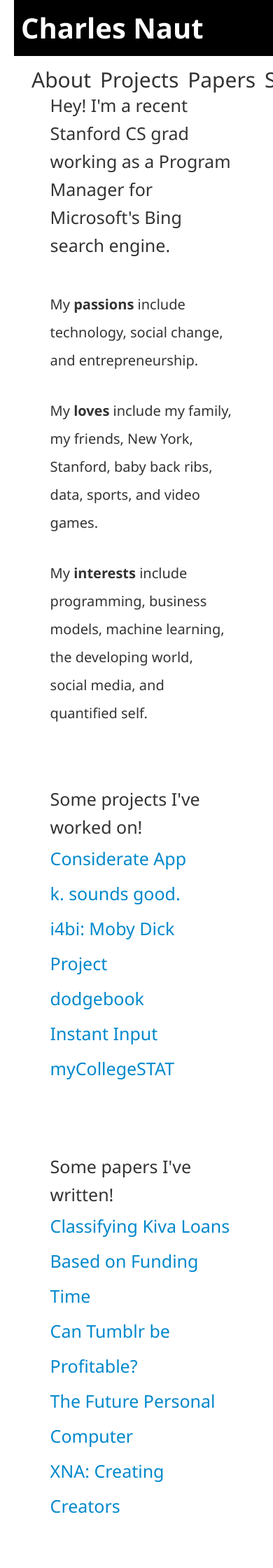
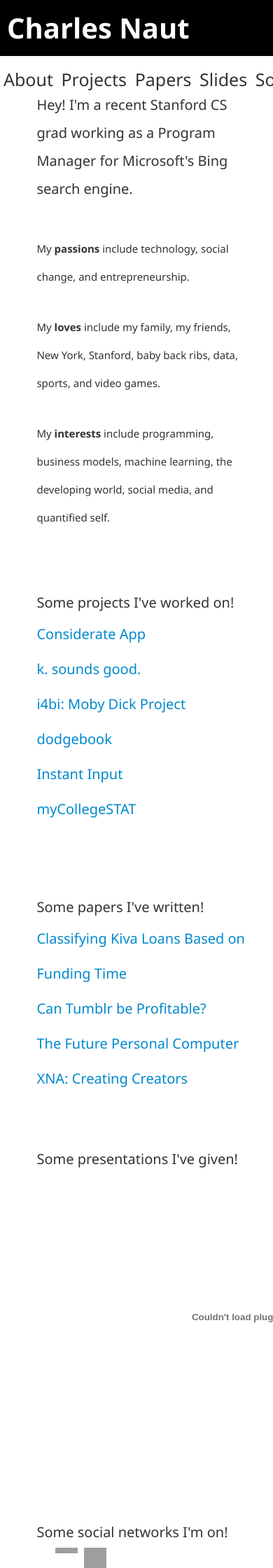
Before and after one commit to cnaut/charlesnaut.com-old, a Django app: page / in a window 390 px wide; the page is wider, and only the part inside the window is pictured. Shown: the top 2240 px of that part at 70% size. Run offline with Django 3.2, Linux system fonts and the light colour scheme; grey boxes are pictures that could not be loaded.

Commit message:
More responsive changes for smaller screen sizes

```diff
--- a/charlesnaut/pages/static/css/main.css
+++ b/charlesnaut/pages/static/css/main.css
@@ -38,7 +38,8 @@ body * {
 
 	#top-bar {
 		display: block;
-		font-size: 30px;
+		font-size: 25px;
+		margin-left: 0px;
 	}
 
 	#side-bar {
@@ -51,11 +52,15 @@ body * {
 	}
 
     .page {
-		font-size: 25px;
+		font-size: 20px;
     }
 
 	#main .main-details {
-		font-size: 20px;
+		font-size: 15px;
+	}
+
+	body {
+		padding: 0px;
 	}
 }
 
```
